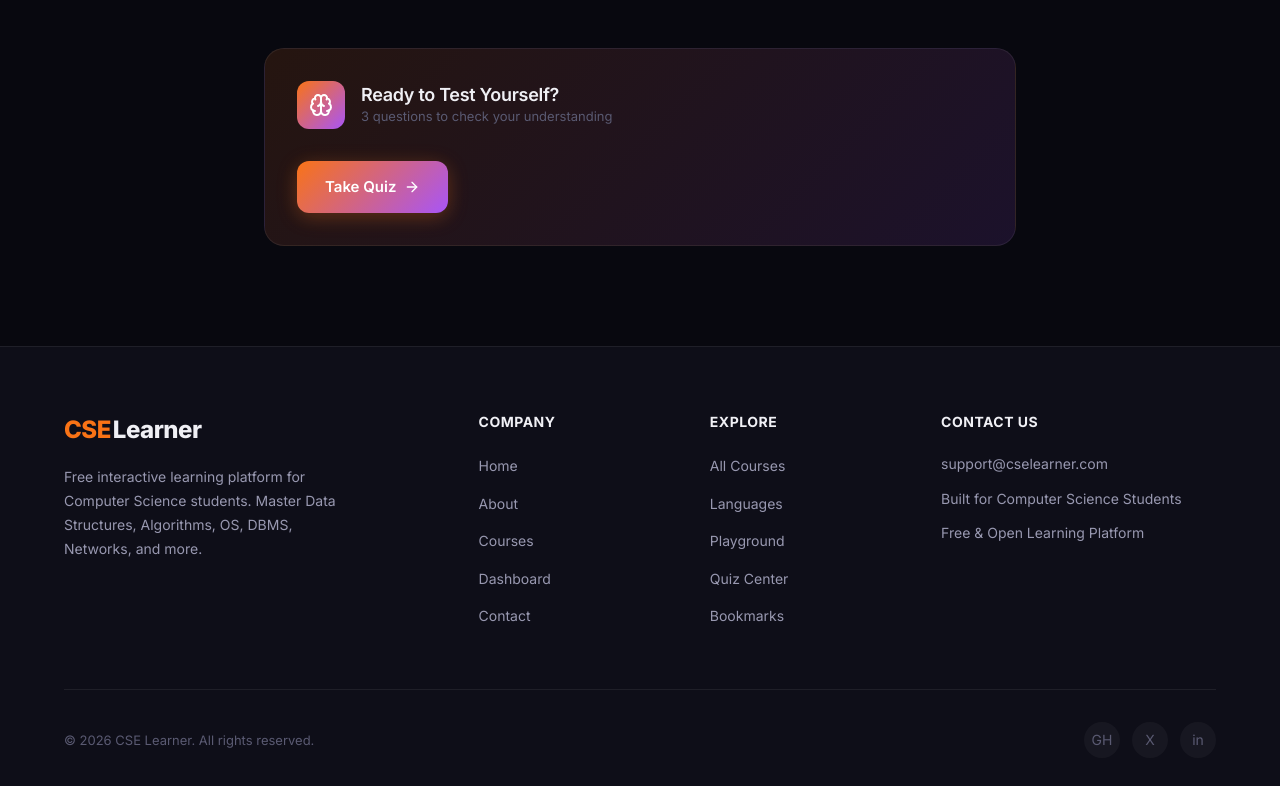
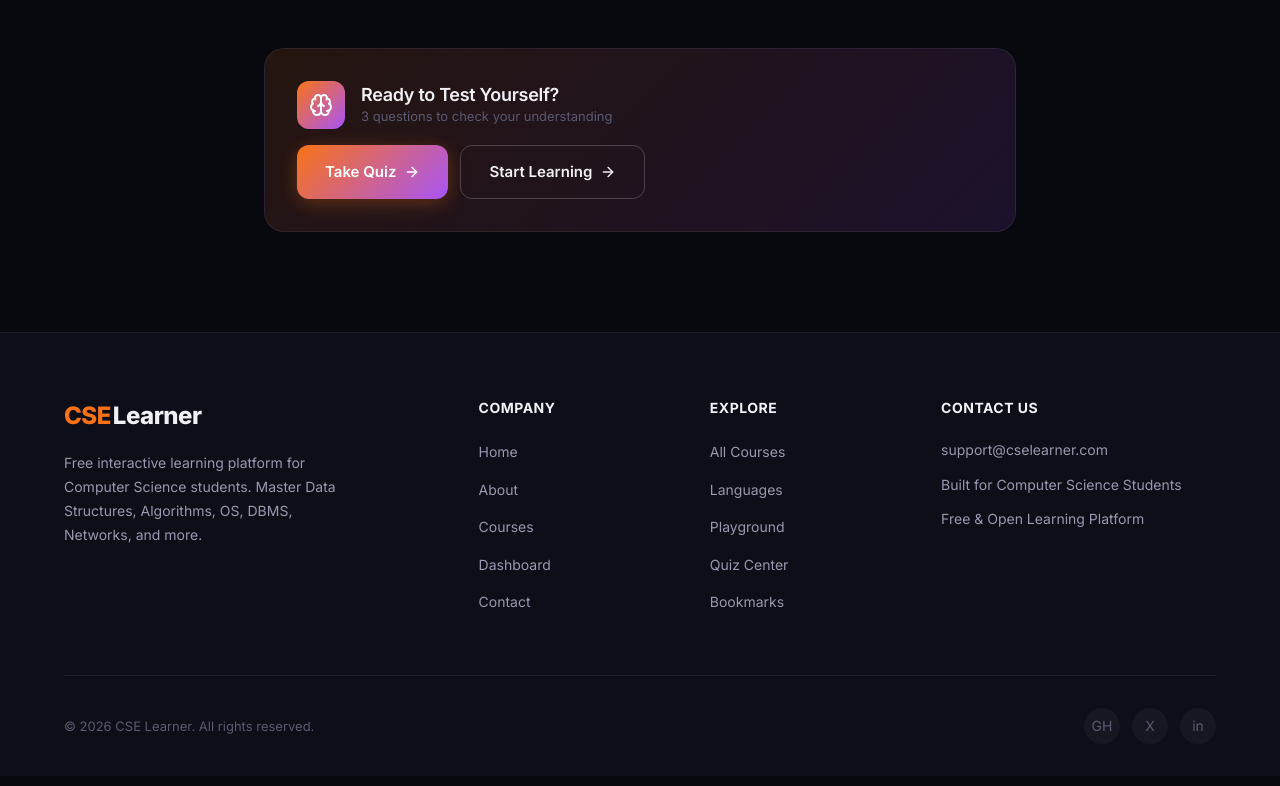
Before and after one commit to Knight-rule/cse-learner, a Next.js app: page /courses/algorithms in a window 1280 px wide. Shown: the part 989-1775 px from the top of the page. Built offline with nearby package versions, Linux system fonts and the light colour scheme.

Commit message:
feat: add 'Start Learning' CTA to course detail page + streak/heatmap on dashboard
- Course detail: 'Start Learning' button jumps to lesson 1
- Dashboard: streak badge (current/longest) + GitHub-style 12-week heatmap
- Tracker: daily activity, streak calculation, heatmap data

```diff
--- a/src/app/courses/[slug]/page.tsx
+++ b/src/app/courses/[slug]/page.tsx
@@ -81,9 +81,14 @@ export default async function CoursePage({ params }: { params: { slug: string }
               <p className="body-sm">{course.quiz.length} questions to check your understanding</p>
             </div>
           </div>
-          <Link href={"/quiz?course=" + course.slug} className="btn btn-primary" style={{ marginTop: 16 }}>
-            Take Quiz <ArrowRight size={16} />
-          </Link>
+          <div className="flex flex-wrap gap-3">
+            <Link href={"/quiz?course=" + course.slug} className="btn btn-primary">
+              Take Quiz <ArrowRight size={16} />
+            </Link>
+            <Link href={"/courses/" + course.slug + "/lessons/1"} className="btn btn-outline">
+              Start Learning <ArrowRight size={16} />
+            </Link>
+          </div>
         </div>
       </div>
     </div>
```
